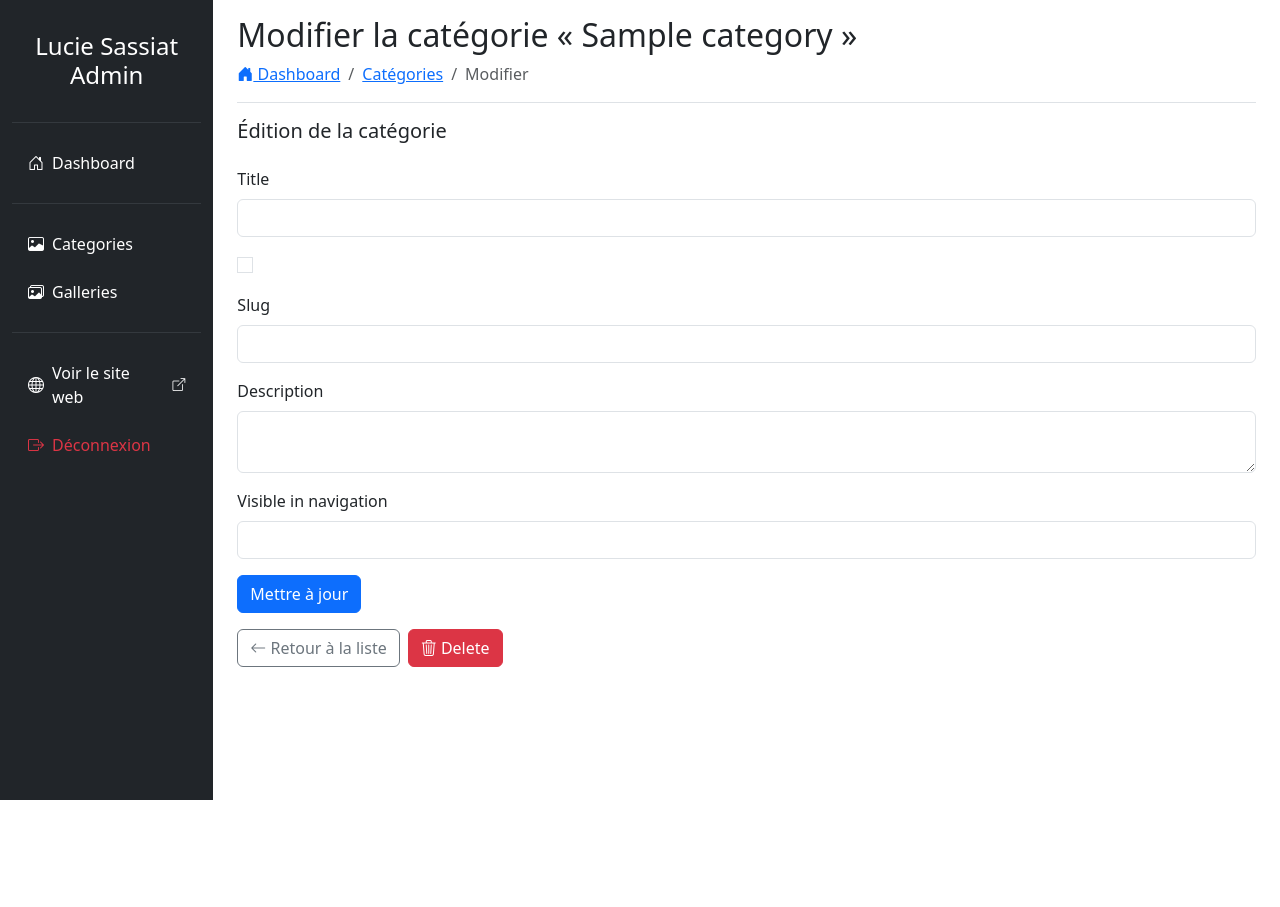
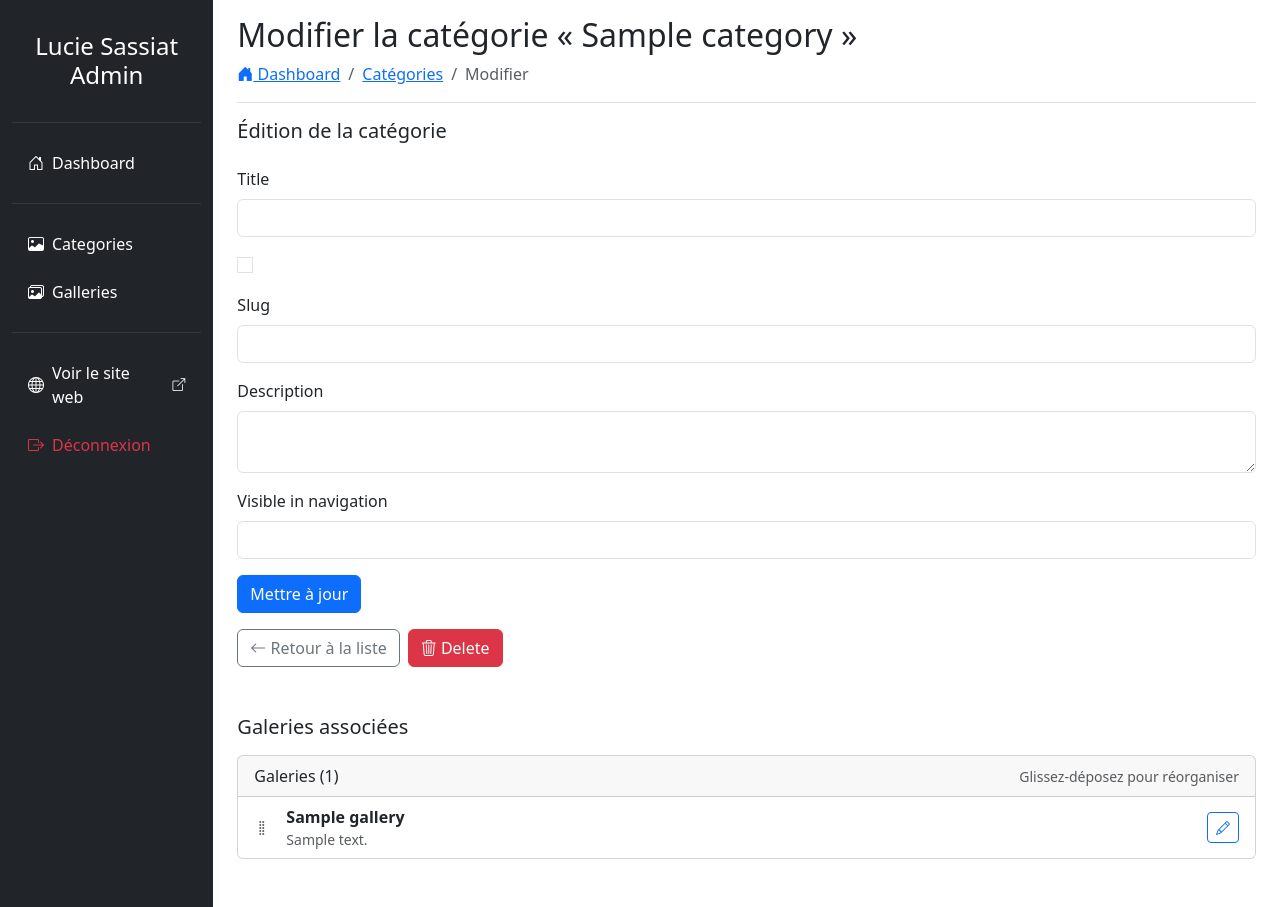
Before and after one commit to Anastulimat/lucie-new-2025, a Symfony app: template templates/admin/category/edit.html.twig in a window 1280 px wide. Before the commit the page ends 800 px from the top, so only its background shows below. Run offline with Twig, Linux system fonts and the light colour scheme; the template is opened without the code that fills it: most values are stand-ins (such as "Sample title", 1, 10 or a date in 2020); form fields are guessed from the names that the template uses; some libraries are stand-ins or nearby versions.

Commit message:
feat: add order gallery from category

```diff
--- a/public/css/category.css
+++ b/public/css/category.css
@@ -29,7 +29,7 @@
 /*}*/
 
 .masonry-grid > .grid-item-link {
-    height: 500px; /* Default height for all items */
+    height: 600px; /* Default height for all items */
 }
 
 /*.masonry-grid > .grid-item-link:nth-child(2),*/
--- a/templates/admin/category/edit.html.twig
+++ b/templates/admin/category/edit.html.twig
@@ -27,4 +27,112 @@
         {{ include('admin/category/_delete_form.html.twig') }}
     </div>
 
+    <div class="mt-5">
+        <h2 class="h5 mb-3">Galeries associées</h2>
+
+        {% if galleries|length > 0 %}
+            <div class="card">
+                <div class="card-header d-flex justify-content-between align-items-center">
+                    <span>Galeries ({{ galleries|length }})</span>
+                    <small class="text-muted">Glissez-déposez pour réorganiser</small>
+                </div>
+                <ul id="sortable-galleries" class="list-group list-group-flush" data-category-id="{{ category.id }}">
+                    {% for gallery in galleries %}
+                        <li class="list-group-item d-flex justify-content-between align-items-center"
+                            data-gallery-id="{{ gallery.id }}">
+                            <div class="d-flex align-items-center">
+                                <i class="bi bi-grip-vertical me-3 text-muted handle"></i>
+                                <div>
+                                    <strong>{{ gallery.title }}</strong>
+                                    {% if gallery.description %}
+                                        <p class="mb-0 small text-muted">{{ gallery.description|striptags|slice(0, 100) }}{% if gallery.description|length > 100 %}...{% endif %}</p>
+                                    {% endif %}
+                                </div>
+                            </div>
+                            <div>
+                                <a href="{{ path('app_gallery_edit', {'id': gallery.id}) }}"
+                                   class="btn btn-sm btn-outline-primary">
+                                    <i class="bi bi-pencil"></i>
+                                </a>
+                            </div>
+                        </li>
+                    {% endfor %}
+                </ul>
+            </div>
+        {% else %}
+            <div class="alert alert-info">
+                Aucune galerie n'est associée à cette catégorie.
+            </div>
+        {% endif %}
+
+    </div>
+
 {% endblock %}
+
+{% block javascripts %}
+    {{ parent() }}
+    <script src="https://cdn.jsdelivr.net/npm/sortablejs@1.14.0/Sortable.min.js"></script>
+    <script>
+        document.addEventListener('DOMContentLoaded', function () {
+            const sortableList = document.getElementById('sortable-galleries');
+
+            if (sortableList) {
+                const categoryId = sortableList.dataset.categoryId;
+
+                new Sortable(sortableList, {
+                    handle: '.handle',
+                    animation: 150,
+                    onEnd: function () {
+                        // Récupérer l'ordre des galeries
+                        const galleryIds = Array.from(sortableList.querySelectorAll('li'))
+                            .map(item => parseInt(item.dataset.galleryId));
+
+                        // Envoyer l'ordre au serveur
+                        fetch(`/admin/category/${categoryId}/update-gallery-order`, {
+                            method: 'POST',
+                            headers: {
+                                'Content-Type': 'application/json',
+                                'X-Requested-With': 'XMLHttpRequest'
+                            },
+                            body: JSON.stringify({
+                                galleryOrder: galleryIds
+                            })
+                        })
+                            .then(response => response.json())
+                            .then(data => {
+                                if (data.success) {
+                                    // Optionnel: afficher une notification de succès
+                                    const toastContainer = document.createElement('div');
+                                    toastContainer.className = 'position-fixed bottom-0 end-0 p-3';
+                                    toastContainer.style.zIndex = '5';
+
+                                    toastContainer.innerHTML = `
+                                    <div class="toast align-items-center text-white bg-success border-0" role="alert" aria-live="assertive" aria-atomic="true">
+                                        <div class="d-flex">
+                                            <div class="toast-body">
+                                                <i class="bi bi-check-circle me-2"></i> Ordre des galeries mis à jour
+                                            </div>
+                                            <button type="button" class="btn-close btn-close-white me-2 m-auto" data-bs-dismiss="toast" aria-label="Close"></button>
+                                        </div>
+                                    </div>
+                                `;
+
+                                    document.body.appendChild(toastContainer);
+
+                                    const toast = new bootstrap.Toast(toastContainer.querySelector('.toast'));
+                                    toast.show();
+
+                                    setTimeout(() => {
+                                        toastContainer.remove();
+                                    }, 3000);
+                                }
+                            })
+                            .catch(error => {
+                                console.error('Erreur lors de la mise à jour de l\'ordre:', error);
+                            });
+                    }
+                });
+            }
+        });
+    </script>
+{% endblock %}
```
Also changed, not shown: migrations/Version20250704124325.php (added, +35 -0 lines), src/Controller/Admin/CategoryController.php (+31 -0 lines), src/Controller/CategoryController.php (+17 -3 lines), src/Entity/Gallery.php (+15 -0 lines).
